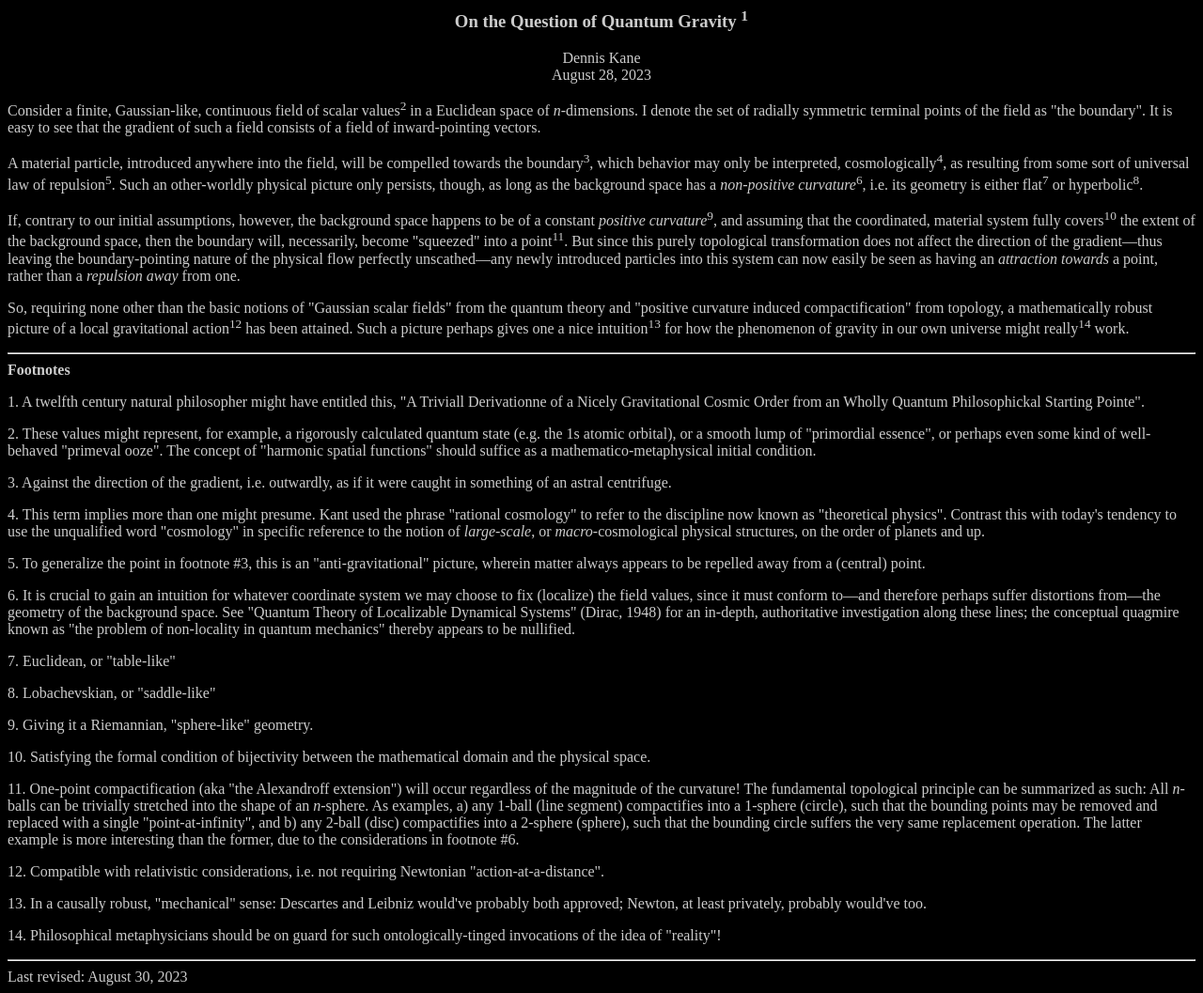
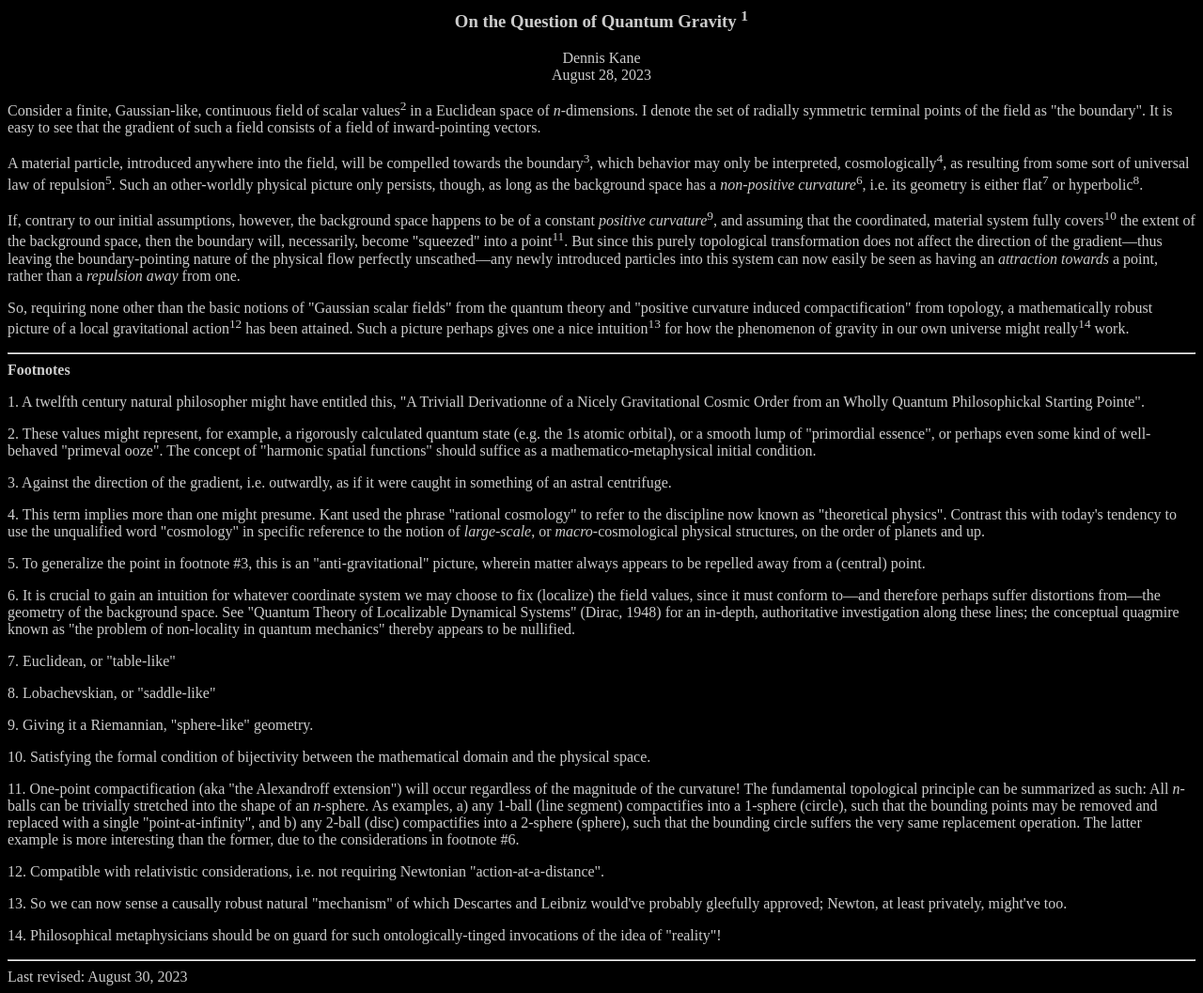
Before and after one commit to dennykane/linuxontheweb.github.io, a plain HTML site: page docs/qg.html in a window 1280 px wide. Shown: the whole page at 94% size. Drawn offline with Linux system fonts and the light colour scheme.

Commit message:
ACK! THBBFT!

```diff
--- a/docs/qg.html
+++ b/docs/qg.html
@@ -135,8 +135,9 @@ footnote #6.
 "action-at-a-distance".
 
 <p>
-13. In a causally robust, "mechanical" sense: Descartes and Leibniz would've
-probably both approved; Newton, at least privately, probably would've too.
+
+13. So we can now sense a causally robust natural "mechanism" of which Descartes and Leibniz would've
+probably gleefully approved; Newton, at least privately, might've too.
 
 <p>
 
```
